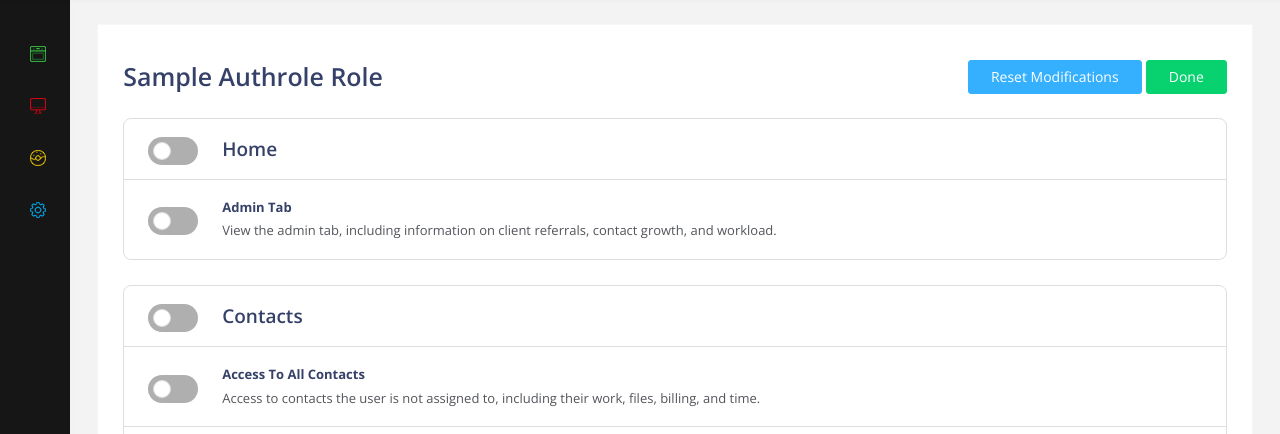
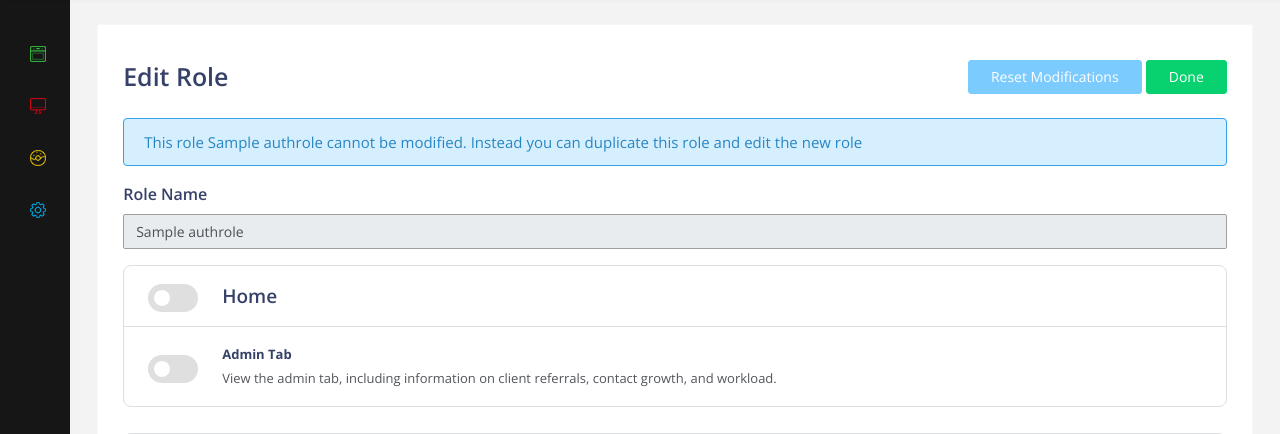
Before and after one commit to obaidrock78/APT_SOLUTIONS, a Django app: page /roles/1/edit in a window 1280 px wide. Shown: the part 70-504 px from the top of the page. Run offline with Django 3.2, Linux system fonts and the light colour scheme; a user stored in the database is signed in; tables that the repository leaves empty hold one stand-in row (values such as "Sample post"); some libraries are stand-ins or nearby versions; some web fonts are replaced.

Commit message:
Finished up remaning features

```diff
--- a/auth_email_verify/actions.py
+++ b/auth_email_verify/actions.py
@@ -1,10 +1,13 @@
 import uuid
+from django.core.mail import send_mail
+from django.conf import settings
+
 from .models import User, Profile
 
 def user_allow_admin(user):
     return user.is_superuser
 
-def create_user(full_name, username, password, verified=True, is_superuser=False):
+def create_user(full_name, username, password, verified=True, is_superuser=False) -> User:
     if is_superuser:
         user = User.objects.create_superuser(
             username=username,
@@ -31,3 +34,11 @@ def user_has_permission(user: User, perm: str):
         return False
 
     return role.has_permission(perm)
+
+
+def send_email_after_registration(email, token):
+    subject = 'Verify Email'
+    message = f'Click on the link to verify your account http://infinityapp.pythonanywhere.com/account_verify/{token}'
+    from_email = settings.EMAIL_HOST_USER
+    recipient_list = [email]
+    send_mail(subject=subject, message=message, from_email=from_email, recipient_list=recipient_list)
--- a/auth_email_verify/models.py
+++ b/auth_email_verify/models.py
@@ -1,4 +1,4 @@
-from typing import Optional
+from typing import Optional, Iterable
 from django.db import models
 from django.contrib.auth.models import AbstractUser
 from auth_email_verify.app_permissions import AppPermission
@@ -30,16 +30,28 @@ class AuthRole(BaseModel['AuthRole']):
 
     def give_permission(self, permission: AppPermission):
         if not permission.slug in self.flat_permissions_list():
-            RolePermission.objects.create(
-                role=self,
-                perm_slug=permission.slug
-            )
+            self.wrap_permission_object(permission).save()
+
+    def wrap_permission_object(self, permission: AppPermission):
+        perm = RolePermission()
+        perm.role = self
+        perm.perm_slug = permission.slug
+
+        return perm
 
     def remove_permission(self, permission: AppPermission):
         RolePermission.objects.filter(role=self, perm_slug=permission.slug).delete()
 
     def has_permission(self, perm_slug: str):
         return perm_slug in self.flat_permissions_list()
+
+    def give_permissions_bulk(self, permissions: Iterable[AppPermission]):
+        p_objs = [
+            self.wrap_permission_object(p)
+            for p in permissions
+            if not self.has_permission(p.slug)
+        ]
+        RolePermission.objects.bulk_create(p_objs)
 
     def __str__(self):
         return self.name
--- a/auth_email_verify/urls.py
+++ b/auth_email_verify/urls.py
@@ -10,5 +10,7 @@ urlpatterns = [
 
     path('roles/manage', views.manage_roles, name='manage_roles'),
     path('roles/<int:role_id>/edit', views.edit_role, name='edit_role'),
-    path('roles/apply_edit', views.apply_role_changes, name='apply_edit'),
+    path('roles/apply-edit', views.apply_role_changes, name='apply_edit'),
+    path('roles/delete-role', views.delete_role, name='delete_role'),
+    path('roles/create-role', views.create_role, name='create_role'),
 ]
--- a/auth_email_verify/views.py
+++ b/auth_email_verify/views.py
@@ -5,26 +5,17 @@ from django.views.decorators.http import require_http_methods
 from django.contrib.auth.decorators import user_passes_test
 from django.contrib.auth import authenticate, login, logout
 from django.contrib import messages
-from django.conf import settings
 from django.http.response import HttpResponse
 
 from django.views import View
 from django.shortcuts import redirect, render, get_object_or_404
 from django.urls import reverse
-from django.core.mail import send_mail
 
-from .actions import user_allow_admin
+from .actions import user_allow_admin, send_email_after_registration
 from .forms import SignUpForm, SignInForm
-from .models import AuthRole, Profile
+from .models import AuthRole, Profile, User, RolePermission
 
 from .app_permissions import categorized_permissions, find_permission_obj
-
-def send_email_after_registration(email, token):
-    subject = 'Verify Email'
-    message = f'Click on the link to verify your account http://infinityapp.pythonanywhere.com/account_verify/{token}'
-    from_email = settings.EMAIL_HOST_USER
-    recipient_list = [email]
-    send_mail(subject=subject, message=message, from_email=from_email, recipient_list=recipient_list)
 
 # Account Verification
 def account_verify(request, token):
@@ -54,7 +45,7 @@ class SignUpView(View):
             pro_obj.save()
 
             send_email_after_registration(new_user.email, uid)
-            messages.success(request, 'Your Account Created Successful, To Verify Your Account Check Your Email')
+            messages.success(request, 'Your account has been created successfully. To verify your account check your email')
             return redirect('signup')
         return render(request, 'auth_email_verify/signup.html', {'form': form})
 
@@ -103,15 +94,20 @@ def logout_view(request):
     request.session.flush()
     return redirect("signin")
 
-def make_role_info(role: AuthRole):
-
-    can_delete = not (
+def role_unlocked(role: AuthRole):
+    return not (
         role.label in ('admin_regular', 'admin_no_bill')
     )
 
+
+def make_role_info(role: AuthRole):
+    user_count = User.objects.filter(role=role).count()
+    can_delete = user_count == 0 and role_unlocked(role)
+
     return {
         'role': role,
-        'can_delete': can_delete
+        'can_delete': can_delete,
+        'assigned_user_count': user_count
     }
 
 @user_passes_test(user_allow_admin)
@@ -122,13 +118,14 @@ def manage_roles(request):
         'all_roles_infos': roles_infos
     })
 
+def can_edit_role(role: AuthRole):
+    return role.rltype == AuthRole.RlType.USER_DEFINED and role_unlocked(role)
+
 @user_passes_test(user_allow_admin)
 def edit_role(request, role_id):
     role = get_object_or_404(AuthRole, pk=role_id)
 
-    can_change = not (
-        role.label in ('admin_regular', 'admin_no_bill')
-    )
+    can_change = can_edit_role(role)
 
     categories = categorized_permissions()
     role_perms_cats = []
@@ -138,7 +135,6 @@ def edit_role(request, role_id):
         active_count = 0
         for p in category.perms:
             permission_active = role.has_permission(p.slug)
-            # permission_active = bool(random.getrandbits(1))
             active_count += int(permission_active)
 
             role_perms.append({
@@ -162,18 +158,28 @@ def edit_role(request, role_id):
 @user_passes_test(user_allow_admin)
 def apply_role_changes(request):
     role_id = request.POST.get('role_id', 0)
-
+    role_name = request.POST.get('role_name', '').strip()
     role = get_object_or_404(AuthRole, pk=role_id)
 
     role_delta_json = request.POST.get('role_delta_json', None)
 
+    if not can_edit_role(role):
+        messages.error(request, 'You cannot modify this role')
+        return redirect(reverse('manage_roles'))
+
     try:
+        if role_name == '':
+            raise Exception
+
         if role_delta_json is None:
             raise Exception
         deltas = json.loads(role_delta_json)
     except:
         messages.error(request, 'Invalid input')
         return redirect(reverse('edit_role', args=[role_id]))
+
+    role.name = role_name
+    role.save()
 
     for d in map(str, deltas):
         change_sign = d[0]
@@ -188,9 +194,60 @@ def apply_role_changes(request):
         elif change_sign == '-':
             role.remove_permission(permission)
 
+    messages.success(request, "Changes applied successfully.")
     if len(deltas) == 0:
-        messages.warning(request, "No changes made")
-    else:
-        messages.success(request, "Changes applied successfully")
+        messages.warning(request, "No changes made to permissions.")
 
     return redirect(reverse('manage_roles'))
+
+
+@require_http_methods(['POST'])
+@user_passes_test(user_allow_admin)
+def create_role(request):
+    role_id = request.POST.get('source_role_id', 0)
+
+    # Check if the user wants to create a new role or duplicate an existing one
+    if role_id == '__create_new__':
+        new_role = AuthRole.objects.create(
+            name=f"New Role",
+            label='other',
+            rltype=AuthRole.RlType.USER_DEFINED,
+        )
+    else:
+        # Get the role and create a duplicate
+        role = get_object_or_404(AuthRole, pk=role_id)
+        new_role = AuthRole.objects.create(
+            name=f"{role.name} (Copy)",
+            label='other',
+            rltype=AuthRole.RlType.USER_DEFINED,
+        )
+
+        # Copy over the permissions
+        app_permissions = map(find_permission_obj, role.flat_permissions_list())
+        db_permissions = [
+            new_role.wrap_permission_object(p)
+            for p in app_permissions
+            if p is not None
+        ]
+        RolePermission.objects.bulk_create(db_permissions)
+
+    return redirect(reverse('edit_role', args=[new_role.id]))
+
+
+@require_http_methods(['POST'])
+@user_passes_test(user_allow_admin)
+def delete_role(request):
+    role_id = request.POST.get('role_id', 0)
+    role = get_object_or_404(AuthRole, pk=role_id)
+
+    active_users_exists = User.objects.filter(role=role).exists()
+    can_delete = not active_users_exists and role_unlocked(role)
+
+    if not can_delete:
+        messages.error(request, "This role cannot be deleted.")
+    else:
+        role.permission_objs.all().delete()
+        role.delete()
+        messages.success(request, "Role deleted successfully")
+
+    return redirect(reverse('manage_roles'))
--- a/templates/auth_email_verify/edit_role.html
+++ b/templates/auth_email_verify/edit_role.html
@@ -163,12 +163,62 @@
 <div class="card">
   <div class="card-body">
     <div class="d-flex justify-content-between align-items-center mb-4">
-      <h3 class="card-title mb-0">{{role.name}} Role</h3>
+      <h3 class="card-title mb-0">Edit Role</h3>
       <div>
-        <button type="button" onclick="OnReset();" class="btn btn-info ml-auto">Reset Modifications</button>
-        <button type="button" onclick="OnSave();" class="btn btn-success ml-auto">Done</button>
+        <button
+          type="button"
+          onclick="OnReset();"
+          class="btn btn-info ml-auto"
+          {% if not can_change %}disabled{% endif %}
+        >
+          Reset Modifications
+        </button>
+        <button
+          type="button"
+          class="btn btn-success ml-auto"
+          {% if can_change %}
+          onclick="OnSave();"
+          {% else %}
+          onclick="window.location.href = `{% url 'manage_roles' %}`"
+          {% endif %}
+        >
+          Done
+        </button>
       </div>
     </div>
+
+    {% if not can_change %}
+      <div class="alert alert-info" style="font-size: 15px;" role="alert">
+          This role <strong>{{role.name}}</strong> cannot be modified. Instead you can duplicate this role and edit the new role
+      </div>
+    {% endif %}
+
+    <form
+      autocomplete="off"
+      action="{% url 'apply_edit' %}"
+      method="POST"
+      id="role_form"
+      {% if not can_change %}
+      onsubmit="event.preventDefault(); return false;"
+      {% endif %}
+    >
+      {% csrf_token %}
+      <input type="hidden" name="role_id" value="{{role.id}}" />
+      <input type="hidden" id="role_delta_json" name="role_delta_json" value="[]" />
+      <div class="mb-3">
+        <label class="label" style="font-weight: 600;">Role Name</label>
+        <input
+          class="form-control"
+          style="border-color: #9f9f9f; font-size: 14px;"
+          name="role_name"
+          placeholder="Enter Role Name"
+          value="{{role.name}}"
+          required
+          {% if not can_change %}disabled{% endif %}
+        />
+      </div>
+    </form>
+
     <form autocomplete="off" onsubmit="return false;">
     {% for category in perm_cats %}
     <div class="role-category-section">
@@ -179,6 +229,8 @@
             class="switch-input category-switch"
             id="cat-sw--{{forloop.counter}}"
             {% if category.full %}checked{% endif %}
+            {% if not can_change %}disabled{% endif %}
+
             data-original-state="{% if category.full %}on{% else %}off{% endif %}"
           />
           <label class="switch-label" for="cat-sw--{{forloop.counter}}">Toggle</label>
@@ -194,6 +246,7 @@
               id="perm-sw--{{perm.slug}}"
               type="checkbox"
               {% if perm.active %}checked{% endif %}
+              {% if not can_change %}disabled{% endif %}
 
               data-perm-name="{{perm.slug}}"
               data-original-state="{% if perm.active %}on{% else %}off{% endif %}"
@@ -212,12 +265,6 @@
     </form>
   </div>
 </div>
-
-<form action="{% url 'apply_edit' %}" method="POST" id="role_form">
-  {% csrf_token %}
-  <input type="hidden" name="role_id" value="{{role.id}}" />
-  <input type="hidden" id="role_delta_json" name="role_delta_json" />
-</form>
 {% endblock content %}
 
 {% block js %}
@@ -258,6 +305,18 @@
     });
   }
 
+
+  function PreventEnterSubmit(event)
+  {
+    if (event.keyCode == 13)
+    {
+      event.preventDefault();
+      return false;
+    }
+  }
+
+  $('input[name=role_name]').on('change keypress keydown keyup', PreventEnterSubmit);
+
   $(function() {
     $('.category-switch').on('change', function() {
       $(this).parents('.role-category-section')
```
Also changed, not shown: auth_email_verify/admin.py (+15 -1 lines), auth_email_verify/app_permissions.py (+35 -13 lines), saas_web_app/management/commands/seed_db.py (+60 -24 lines), templates/auth_email_verify/list_roles.html (+32 -11 lines).
